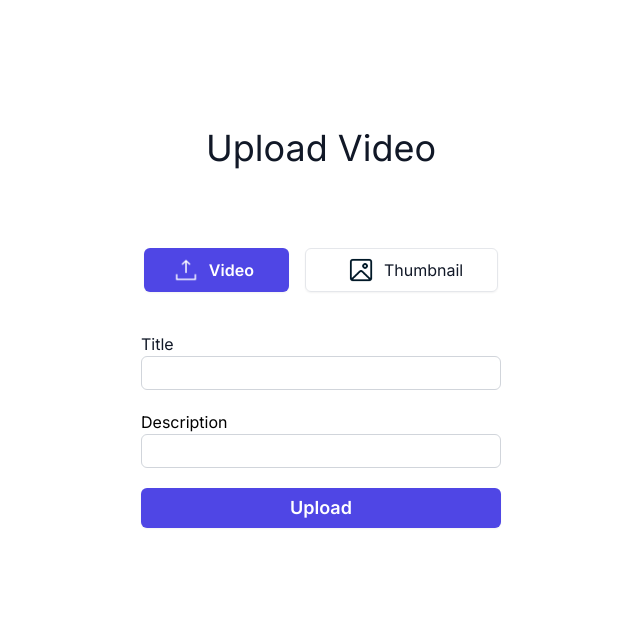
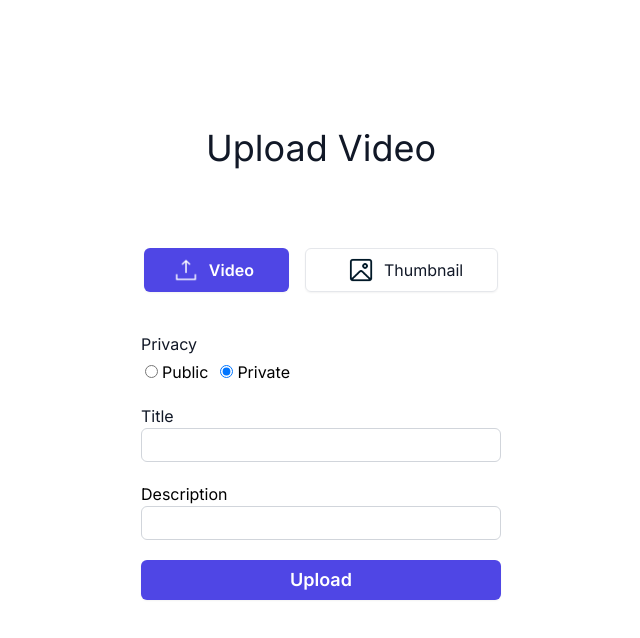
Before and after one commit to omarwahbi/hurryAppFront, a Next.js app: page /upload in a window 1280 px wide. Shown: the top 638 px of the page, without its empty margins (319-959 px from the left). Built offline with nearby package versions, Linux system fonts and the light colour scheme.

Commit message:
EDIT: add privacy choice to user upload

```diff
--- a/src/app/upload/page.js
+++ b/src/app/upload/page.js
@@ -10,13 +10,14 @@ function UploadPage() {
 
    const videoRef = useRef(null);
    const thumbnailRef = useRef(null);
+   const [isPrivate, setIsPrivate] = useState(true);
 
    function handleSubmit(e) {
       e.preventDefault();
 
       setIsLoading(true);
 
-      if (!videoRef.current) { //
+      if (!videoRef.current) {
          setError("No video uploaded!");
          setIsLoading(false);
       }
@@ -26,8 +27,8 @@ function UploadPage() {
          setIsLoading(false);
       }
 
-      const title = e.target[1].value;
-      const description = e.target[3].value;
+      const title = e.target[3].value;
+      const description = e.target[5].value;
 
       if (!title) {
          setError("No title uploaded!");
@@ -38,6 +39,8 @@ function UploadPage() {
          setError("No description uploaded!");
          setIsLoading(false);
       }
+
+      const privacy = isPrivate ? "private" : "public";
 
       // upload data
 
@@ -59,21 +62,46 @@ function UploadPage() {
                   hidden
                />
             </label>
-            <label htmlFor="tumbnail" className="pl-10 pr-16 mx-2 flex items-center rounded-md py-1.5 text-gray-900 shadow-sm placeholder:text-gray-400 border-[1px] hover:border-gray-500 cursor-pointer">
+            <label htmlFor="thumbnail" className="pl-10 pr-16 mx-2 flex items-center rounded-md py-1.5 text-gray-900 shadow-sm placeholder:text-gray-400 border-[1px] hover:border-gray-500 cursor-pointer">
                <Image src="/icons/picture.png" alt="picture icon" width={30} height={30} className="mr-2" />
                Thumbnail
                <input
                   ref={thumbnailRef}
                   type="file"
-                  id="tumbnail"
-                  name="tumbnail"
-                  accept="image/jpg" // tumbnail image type
+                  id="thumbnail"
+                  name="thumbnail"
+                  accept="image/jpg" // thumbnail image type
                   hidden
                />
             </label>
          </div>
          <div className="mx-5">
             <form onSubmit={handleSubmit}>
+               <label className="block text-gray-900">Privacy</label>
+               <div className="flex mb-5 ml-1 mt-1">
+                  <label className="mr-3">
+                     <input
+                        type="radio"
+                        name="privacy"
+                        className="mr-1"
+                        value="public"
+                        checked={!isPrivate}
+                        onChange={() => setIsPrivate(false)}
+                     />
+                     Public
+                  </label>
+                  <label>
+                     <input
+                        type="radio"
+                        name="privacy"
+                        className="mr-1"
+                        value="private"
+                        checked={isPrivate}
+                        onChange={() => setIsPrivate(true)}
+                     />
+                     Private
+                  </label>
+               </div>
                <label htmlFor="title" className="w-fit block text-gray-900">Title</label>
                <input type="text" name="title" id="title" className="px-2 py-1 mb-5 block border-[1px] rounded-md w-full border-gray-300 focus:border-gray-500 active:border-gray-500 focus:outline-none active:outline-none " />
                <label htmlFor="description" className="w-fit block">Description</label>
```
